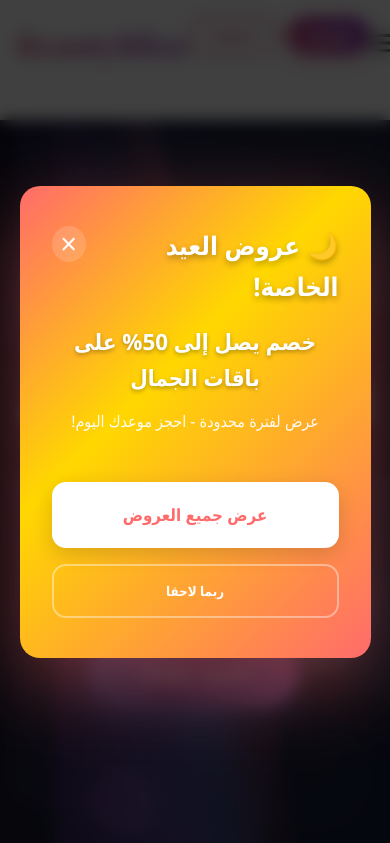
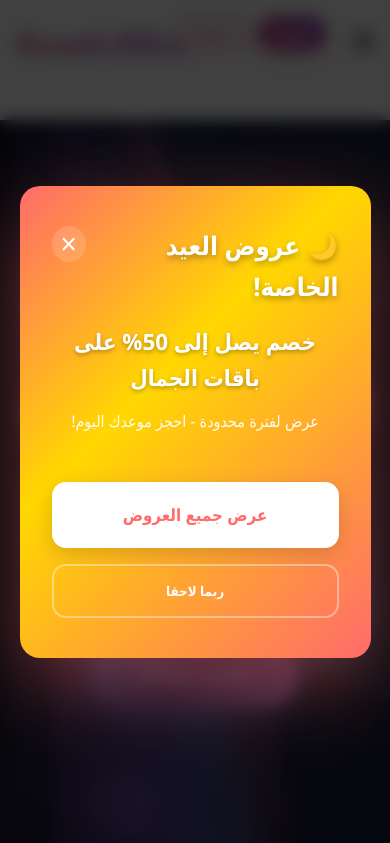
Before and after one commit to NasreenKhalid/Beauty_Bliss_Salon_Website, a website: page index.html in a window 390 px wide. Shown: the top 843 px of the page. Drawn offline with nearby package versions, Linux system fonts and the light colour scheme.

Commit message:
Update styles.css

```diff
--- a/styles.css
+++ b/styles.css
@@ -42,6 +42,52 @@
     line-height: 1.6;
     color: #333;
     overflow-x: hidden;
+}
+
+/* Language Toggle in Navbar */
+.navbar {
+    display: flex;
+    justify-content: space-between;
+    align-items: center;
+    gap: 1rem;
+}
+.navbar .language-toggle {
+    display: flex;
+    gap: 0.5rem;
+}
+.language-toggle .lang-btn {
+    padding: 0.5rem 1rem;
+    border: 2px solid #8b45c6;
+    background: transparent;
+    color: #8b45c6;
+    border-radius: 20px;
+    cursor: pointer;
+    font-weight: 600;
+    font-size: 0.9rem;
+    transition: all 0.3s ease;
+}
+.language-toggle .lang-btn:hover {
+    background: rgba(139, 69, 198, 0.1);
+}
+.language-toggle .lang-btn.active {
+    background: linear-gradient(45deg, #d4577a, #8b45c6);
+    color: white;
+    border-color: transparent;
+    box-shadow: 0 5px 20px rgba(212, 87, 122, 0.3);
+}
+/* Mobile responsive */
+@media (max-width: 768px) {
+    .navbar .language-toggle {
+        position: absolute;
+        top: 1rem;
+        right: 4rem;
+        z-index: 1001;
+    }
+
+    .language-toggle .lang-btn {
+        padding: 0.4rem 0.8rem;
+        font-size: 0.8rem;
+    }
 }
 
 /* Special Offer Modal */
```
